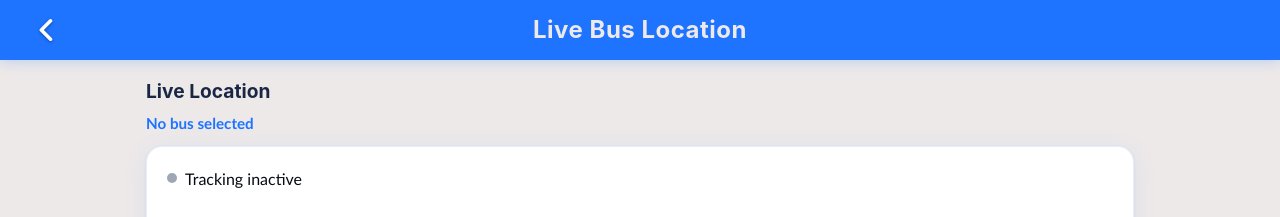
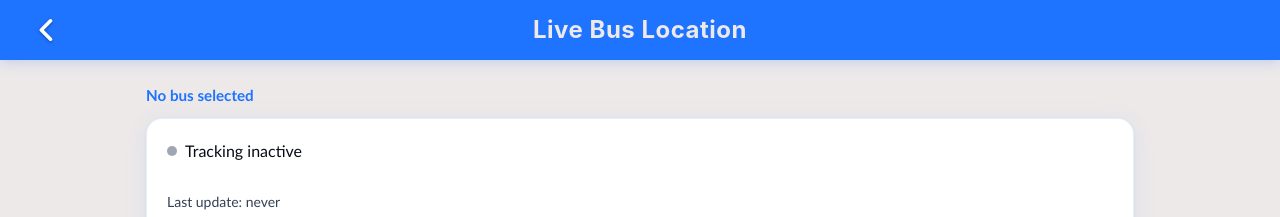
Before and after one commit to Phakamisa27/Bus-Management-System-fronted, a plain HTML site: page map.html in a window 1280 px wide. Shown: the top 217 px of the page. Drawn offline with nearby package versions, Linux system fonts and the light colour scheme.

Commit message:
Removing un needed Headings

```diff
--- a/map.html
+++ b/map.html
@@ -34,7 +34,6 @@
 
     <main class="page-main">
       <section class="live-heading" aria-labelledby="live-location-heading">
-        <h3 id="live-location-heading" class="heads">Live Location</h3>
         <p id="busTitle" class="bus-title"></p>
       </section>
 
```
